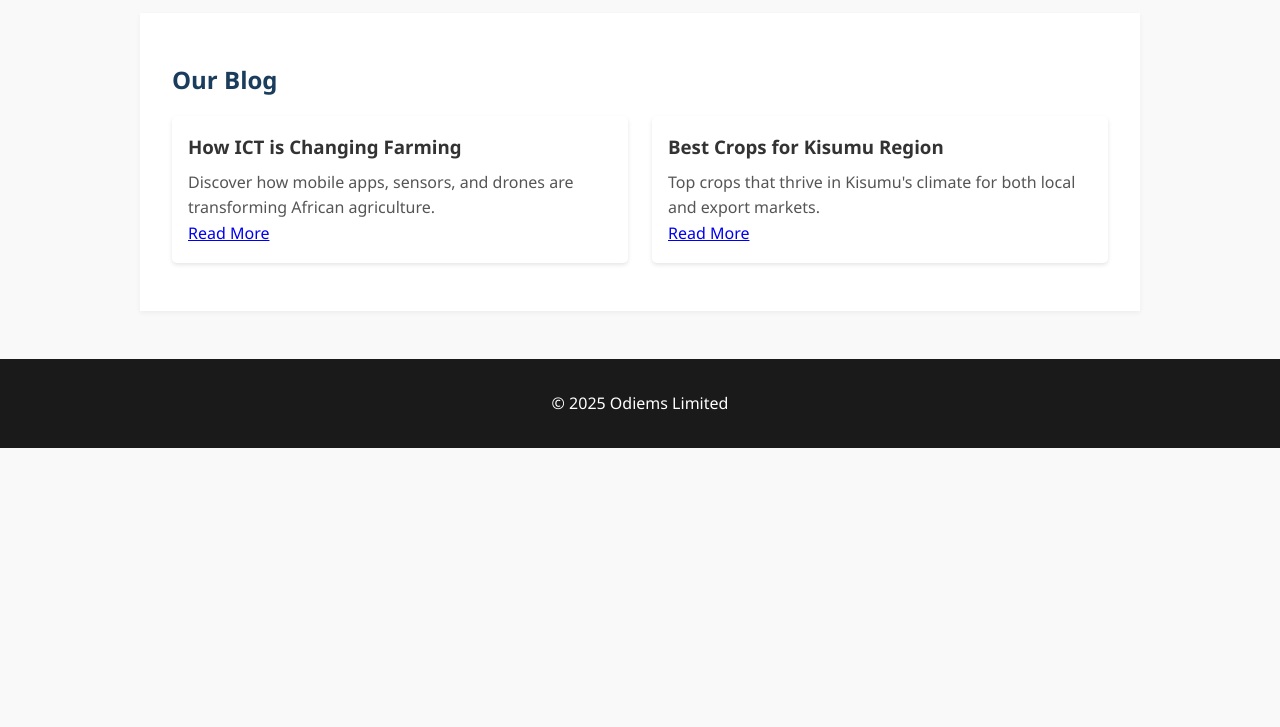
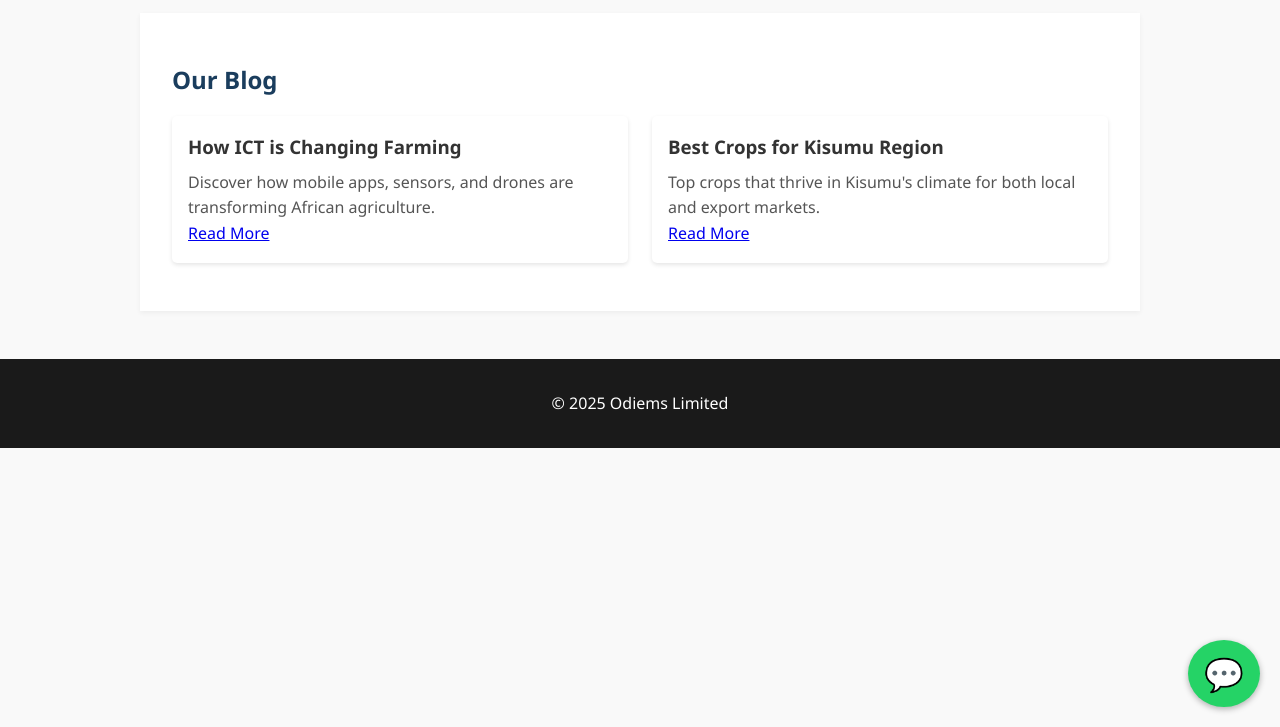
Before and after one commit to odmiseda/odiemslimited.github.io, a plain HTML site: page blog.html in a window 1280 px wide. Shown: the part 73-800 px from the top of the page. Drawn offline with Linux system fonts and the light colour scheme.

Commit message:
Update blog.html

```diff
--- a/blog.html
+++ b/blog.html
@@ -59,5 +59,34 @@
   <footer>
     <p>&copy; 2025 Odiems Limited</p>
   </footer>
+  <!-- Floating WhatsApp Button -->
+<a href="https://wa.me/254795179287"
+   class="whatsapp-float"
+   target="_blank"
+   title="Chat with us on WhatsApp">
+  💬
+</a>
+
+<style>
+  .whatsapp-float {
+    position: fixed;
+    bottom: 20px;
+    right: 20px;
+    background: #25D366;
+    color: white;
+    font-size: 2rem;
+    padding: 0.5rem 1rem;
+    border-radius: 50%;
+    text-decoration: none;
+    box-shadow: 0 2px 6px rgba(0,0,0,0.3);
+    z-index: 999;
+    transition: background 0.3s;
+  }
+
+  .whatsapp-float:hover {
+    background: #128C7E;
+  }
+</style>
+
 </body>
 </html>
```
